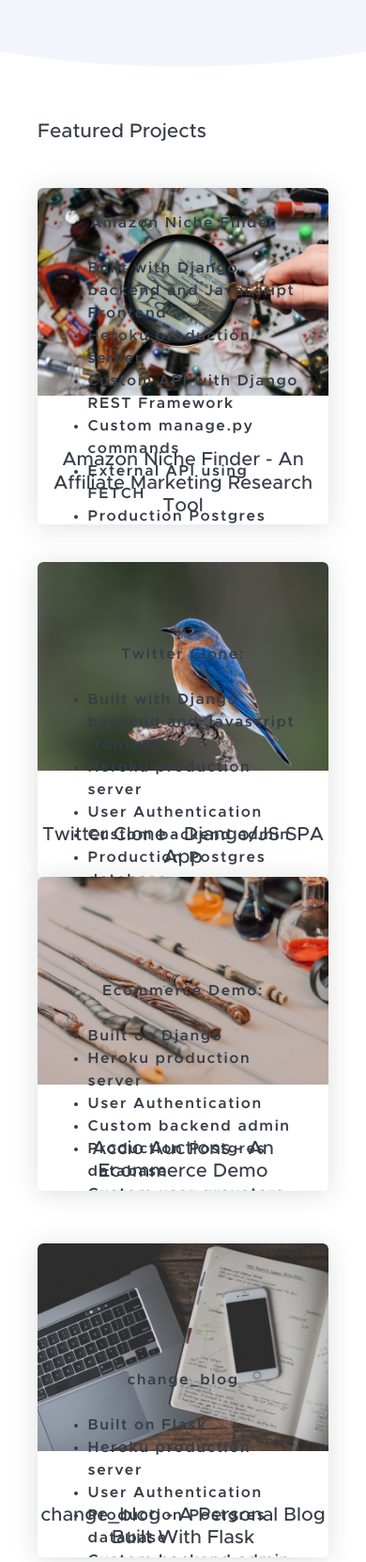
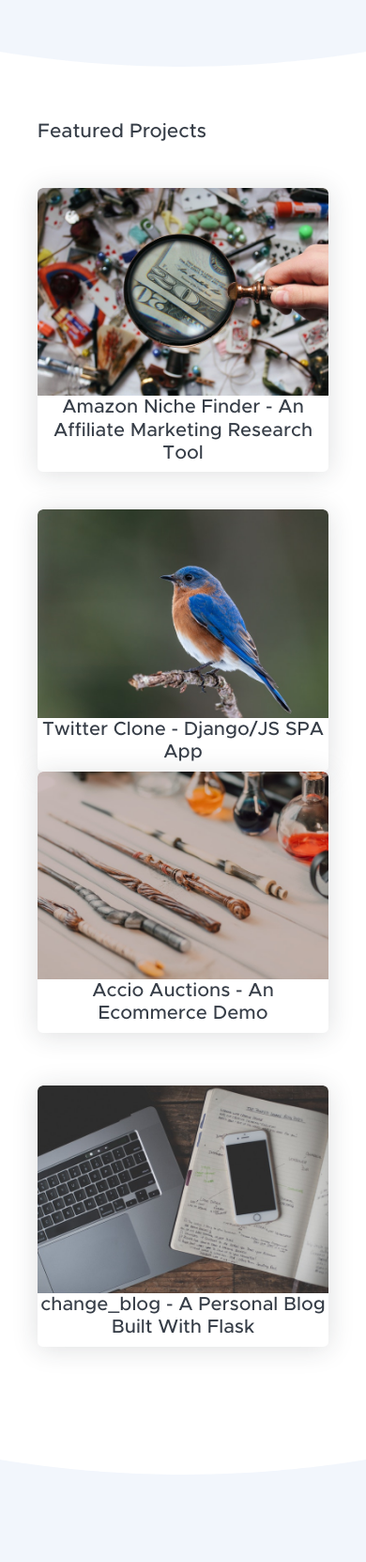
Before and after one commit to megler/portfolio, a Django app: page / in a window 390 px wide. Shown: the part 1832-3494 px from the top of the page at 94% size. Run offline with Django 4.2, Linux system fonts and the light colour scheme; some libraries are stand-ins or nearby versions.

Commit message:
updated card layout to be more responsive

```diff
--- a/portfolio/templates/portfolio/index.html
+++ b/portfolio/templates/portfolio/index.html
@@ -67,87 +67,37 @@
       </div>
       <div class="row gx-5">
         {# Photo by Noelle Otto from Pexels: https://www.pexels.com/photo/close-up-photography-of-magnifying-glass-906055/ #}
-        <div class="col-md-6 col-xl-4 mb-5 mt-xl-n5">
+        <div class="col-md-12 col-lg-12 col-xl-4 mb-5 mt-xl-n5">
           <a class="card card-portfolio h-100" href="{% url 'portfolio:anf_about' %}">
             <img class="card-img-top" src="./static/portfolio/images/pexels-noelle-otto-906055.jpg" alt="..."/>
-            <div class="card-body">
-              <div class="card-title">Amazon Niche Finder
-                <br><br>
-                <ul class="text-start">
-                  <li>Built with Django backend and Javascript Frontend</li>
-                  <li>Heroku production server</li>
-                  <li>Custom API with Django REST Framework</li>
-                  <li>Custom manage.py commands</li>
-                  <li>External API using FETCH</li>
-                  <li>Production Postgres database</li>
-                  <li>Modified Preordered Tree Traversal of 27k+ Amazon categories</li>
-                </ul>
-              </div>
-            </div>
+
             <h3 class="text-center">Amazon Niche Finder - An Affiliate Marketing Research Tool</h3>
           </a>
         </div>
 
-        <div class="col-md-6 col-xl-4 mb-5 mt-md-n5">
+        <div class="col-md-12 col-lg-12 col-xl-4 mb-5 mt-md-n5">
           <a class="card card-portfolio h-100" href="{% url 'portfolio:twitter_about' %}">
             {# Photo by Skyler Ewing: https://www.pexels.com/photo/eastern-bluebird-with-bright-plumage-on-stick-6719830/ #}
             <img class="card-img-top" src="./static/portfolio/images/pexels-skyler-ewing-6719830.jpg" alt="..."/>
-            <div class="card-body">
-              <div class="card-title">Twitter Clone:
-                <br><br>
-                <ul class="text-start">
-                  <li>Built with Django backend and Javascript frontend</li>
-                  <li>Heroku production server</li>
-                  <li>User Authentication</li>
-                  <li>Custom backend admin</li>
-                  <li>Production Postgres database</li>
-                  <li>Custom user gravatars</li>
-                  <li>User specific views</li>
-                </ul>
-              </div>
-            </div>
+
             <h3 class="text-center">Twitter Clone - Django/JS SPA App</h3>
           </a>
         </div>
         {# Photo by RODNAE Productions: https://www.pexels.com/photo/wooden-sticks-on-white-wooden-table-7978779/ #}
-        <div class="col-md-6 col-xl-4 mb-5 mt-n5">
+        <div class="col-md-12 col-lg-12 col-xl-4 mb-5 mt-n5">
           <a class="card card-portfolio h-100" href="{% url 'portfolio:auctions_about' %}">
             <img class="card-img-top" src="./static/portfolio/images/pexels-rodnae-productions-7978779.jpg" alt="..."/>
-            <div class="card-body">
-              <div class="card-title">Ecommerce Demo:
-                <br><br>
-                <ul class="text-start">
-                  <li>Built on Django</li>
-                  <li>Heroku production server</li>
-                  <li>User Authentication</li>
-                  <li>Custom backend admin</li>
-                  <li>Production Postgres database</li>
-                  <li>Custom user gravatars</li>
-                  <li>User specific views</li>
-                </ul>
-              </div>
-            </div>
+
             <h3 class="text-center">Accio Auctions - An Ecommerce Demo</h3>
           </a>
         </div>
       </div>
       <div class="row gx-5 d-flex justify-content-center mt-3">
         {# Photo by Jessica Lewis Creative: https://www.pexels.com/photo/photo-of-phone-on-top-of-notebook-3361492/ #}
-        <div class="col-md-6 col-xl-4 mb-5 mt-xl-n5">
+        <div class="col-md-12 col-lg-12 col-xl-4 mb-5 mt-xl-n5">
           <a class="card card-portfolio h-100" href="{% url 'portfolio:blog_about' %}">
             <img class="card-img-top" src="./static/portfolio/images/pexels-jessica-lewis-creative-3361492.jpg" alt="..."/>
-            <div class="card-body">
-              <div class="card-title">change_blog
-                <br><br>
-                <ul class="text-start">
-                  <li>Built on Flask</li>
-                  <li>Heroku production server</li>
-                  <li>User Authentication</li>
-                  <li>Production Postgres database</li>
-                  <li>Custom backend admin</li>
-                </ul>
-              </div>
-            </div>
+
             <h3 class="text-center">change_blog - A Personal Blog Built With Flask</h3>
           </a>
         </div>
--- a/website/settings.py
+++ b/website/settings.py
@@ -26,7 +26,7 @@
 SECRET_KEY = os.environ["SECRET_KEY"]
 
 # SECURITY WARNING: don't run with debug turned on in production!
-DEBUG = False
+DEBUG = True
 
 ALLOWED_HOSTS = [
     "https://megler-portfolio.herokuapp.com/",
```
